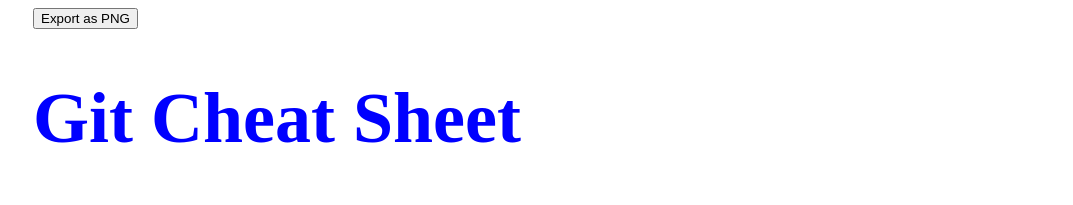
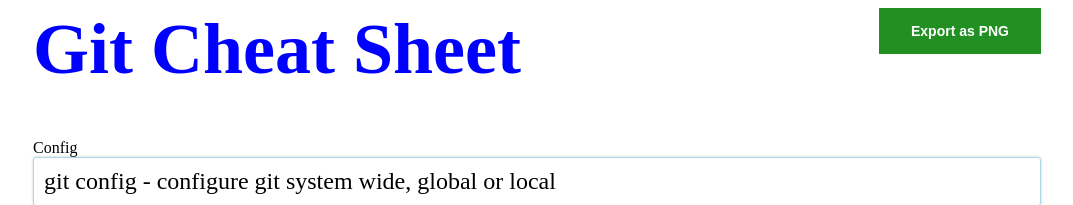
Before and after one commit to basarbk/git-playground, a plain HTML site: page index.html in a window 1280 px wide. Shown: the top 205 px of the page, without its empty margins (103-1176 px from the left). Drawn offline with Linux system fonts and the light colour scheme.

Commit message:
Change button style

```diff
--- a/css/style.css
+++ b/css/style.css
@@ -20,3 +20,20 @@ h1 {
 .command:hover {
   color: red;
 }
+
+.button{
+  background-color: rgb(34, 143, 34);
+  color: white;
+  border: none;
+  padding: 15px 32px;
+  text-align: center;
+  font-size: 14px;
+  font-weight: bold;
+  display: inline;
+  float: right;
+}
+
+.button:hover {
+  background-color: rgb(29, 124, 29);
+  box-shadow: 0px 0px 3px 0px rgba(0, 0, 0, 0.308);
+}
--- a/index.html
+++ b/index.html
@@ -4,7 +4,7 @@
     <title>Learning Git</title>
   </head>
   <body>
-    <button onclick="exportAsPng()">Export as PNG</button>
+    <button class="button" onclick="exportAsPng()">Export as PNG</button>
     <div id="capture">
       <h1>Git Cheat Sheet</h1>
       <div>
```
